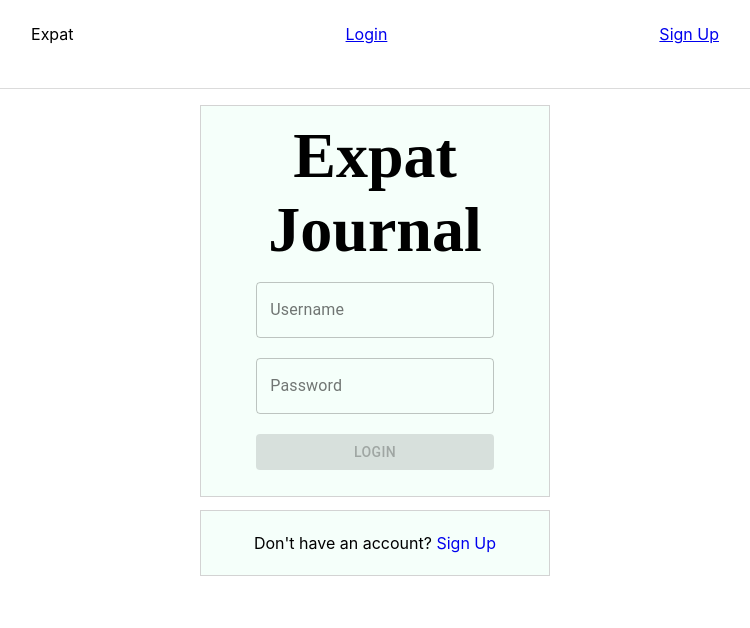
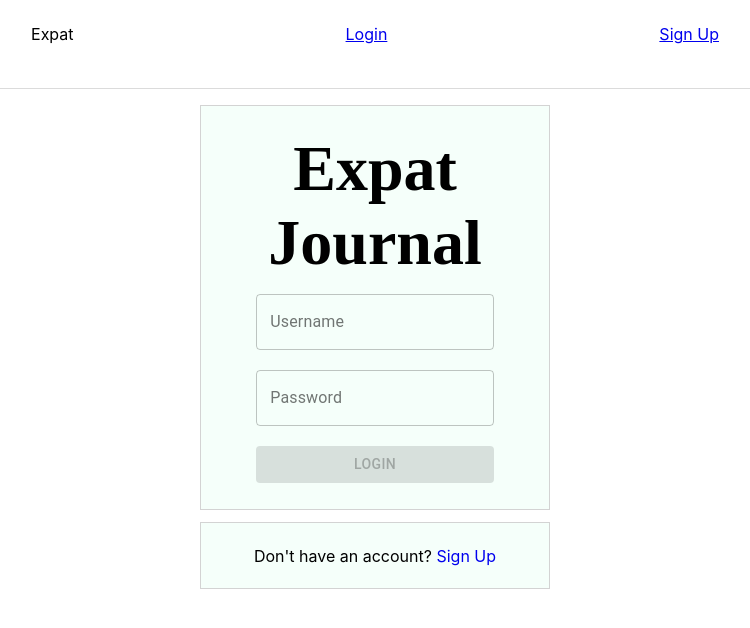
Before and after one commit to Build-Week-PTCT-Expat-Journal-3/front-end, a React (Create React App) app: page /login in a window 1280 px wide. Shown: the top 628 px of the page, without its empty margins (265-1015 px from the left). Built offline with nearby package versions, Linux system fonts and the light colour scheme.

Commit message:
adjusted padding for loginContainer

```diff
--- a/src/components/Login.js
+++ b/src/components/Login.js
@@ -139,7 +139,7 @@ const styles = {
         display: 'flex',
         flexDirection: 'column',
         maxWidth: '350px',
-        padding: '1% 2% 2% 2%',
+        padding: '2%',
         border: '1px solid lightgrey',
         backgroundColor: 'mintcream'
 
```
